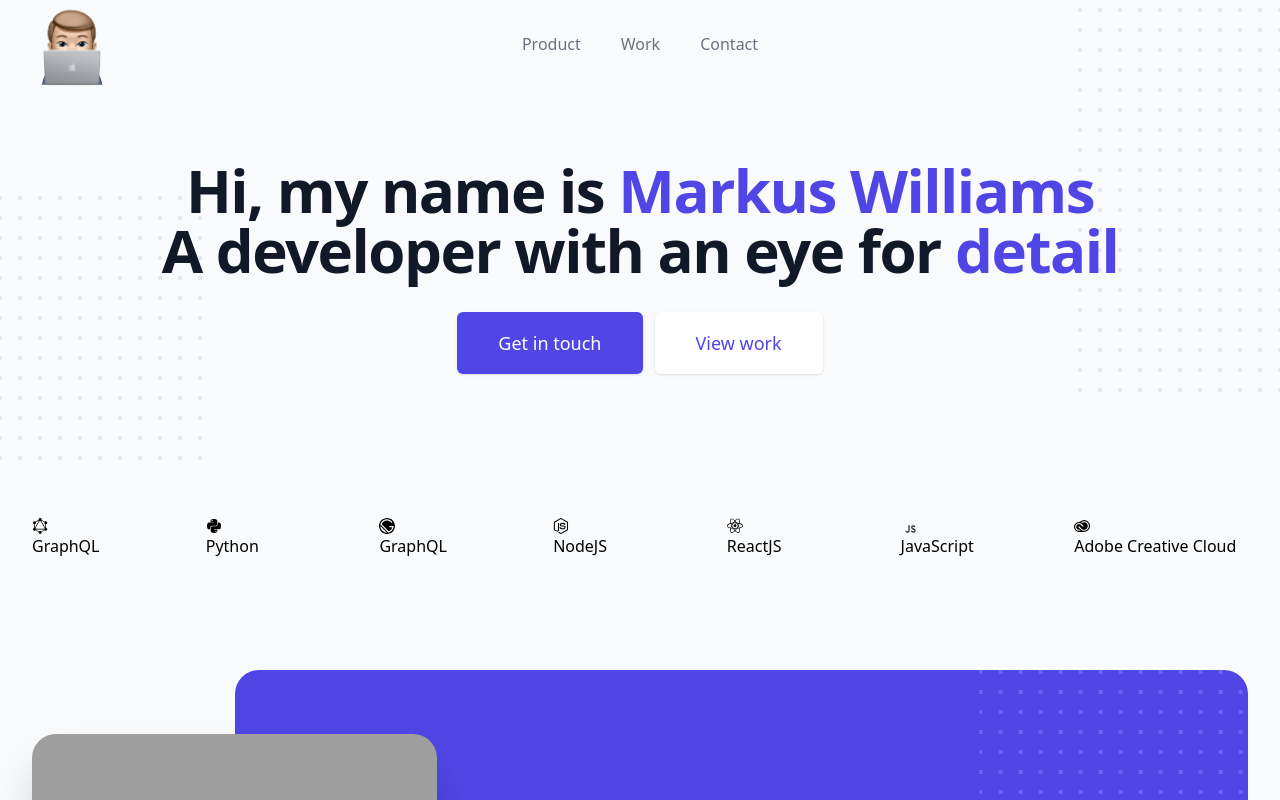
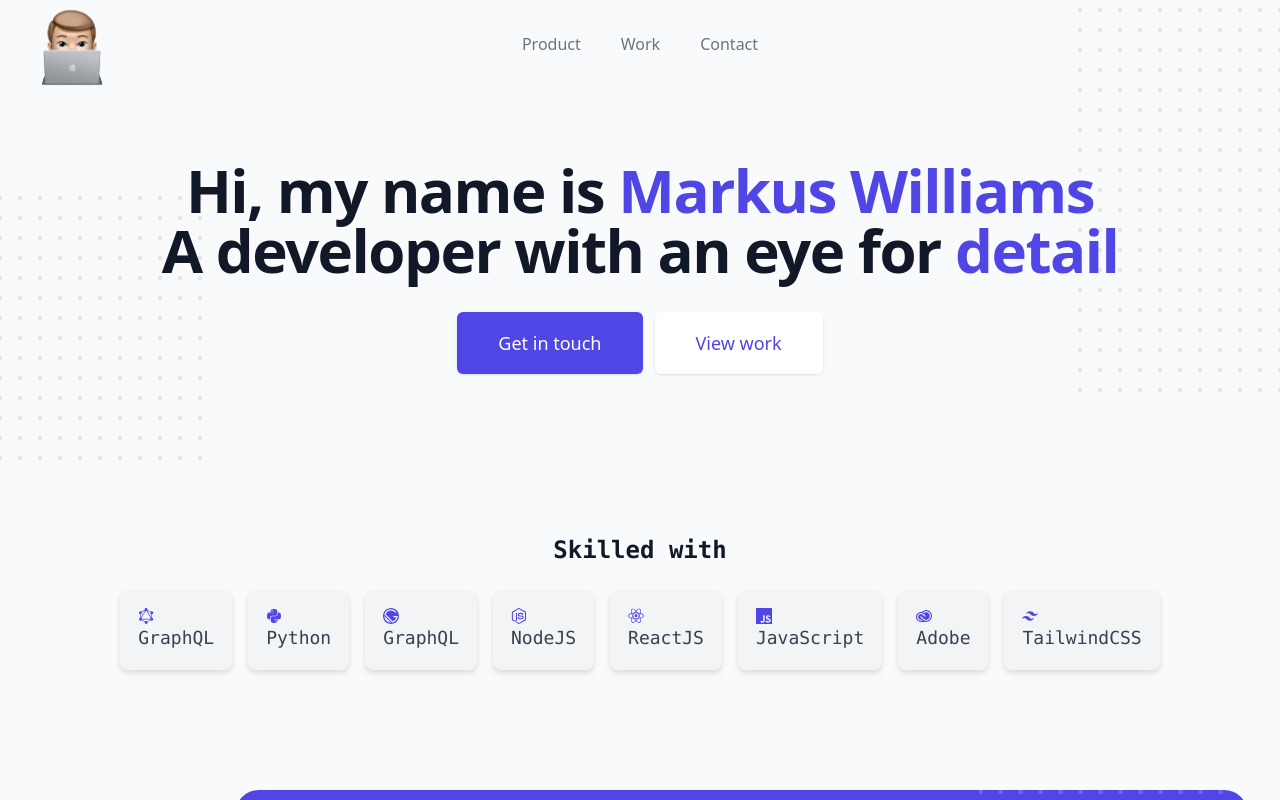
Before and after one commit to MarkusWilliamsDev/Dev-Portfolio, a React (Create React App) app: page / in a window 1280 px wide. Shown: the top 800 px of the page. Built offline with nearby package versions, Linux system fonts and the light colour scheme; grey boxes are pictures that could not be loaded.

Commit message:
Add some style to logos

```diff
--- a/src/components/Logos.js
+++ b/src/components/Logos.js
@@ -4,9 +4,12 @@ import {
 	GrGatsbyjs as GatsbyJS,
 	GrNode as NodeJS,
 	GrReactjs as ReactJS,
-	GrJs as JS,
 } from "react-icons/gr";
-import { SiAdobecreativecloud as CreativeCloud } from "react-icons/si";
+import {
+	SiAdobecreativecloud as CreativeCloud,
+	SiJavascript as JS,
+	SiTailwindcss as Tailwind,
+} from "react-icons/si";
 
 export default function Example() {
 	const logos = [
@@ -16,16 +19,22 @@ export default function Example() {
 		{ icon: NodeJS, name: "NodeJS" },
 		{ icon: ReactJS, name: "ReactJS" },
 		{ icon: JS, name: "JavaScript" },
-		{ icon: CreativeCloud, name: "Adobe Creative Cloud" },
+		{ icon: CreativeCloud, name: "Adobe" },
+		{ icon: Tailwind, name: "TailwindCSS" },
 	];
 	return (
 		<div className="bg-gray-50">
 			<div className="max-w-7xl mx-auto py-12 px-4 sm:px-6 lg:px-8">
-				<div className="flex justify-center h-full w-full">
+				<div className="flex justify-center text-gray-900 font-mono font-semibold text-2xl p-4">
+					Skilled with
+				</div>
+				<div className="flex justify-center flex-wrap">
 					{logos.map((logo) => (
-						<div className="w-full h-full">
-							<span className="h-full w-1/4">{<logo.icon />}</span>
-							<span>{logo.name}</span>
+						<div className="w-xl min-w-xl h-full p-4 m-2 border-2 bg-gray-100 border-transparent rounded-lg drop-shadow-md hover:drop-shadow-lg cursor-default">
+							<span className="">{<logo.icon fill="rgb(79, 70, 229)" />}</span>
+							<span className="font-mono text-gray-700 text-lg ">
+								{logo.name}
+							</span>
 						</div>
 					))}
 				</div>
```
